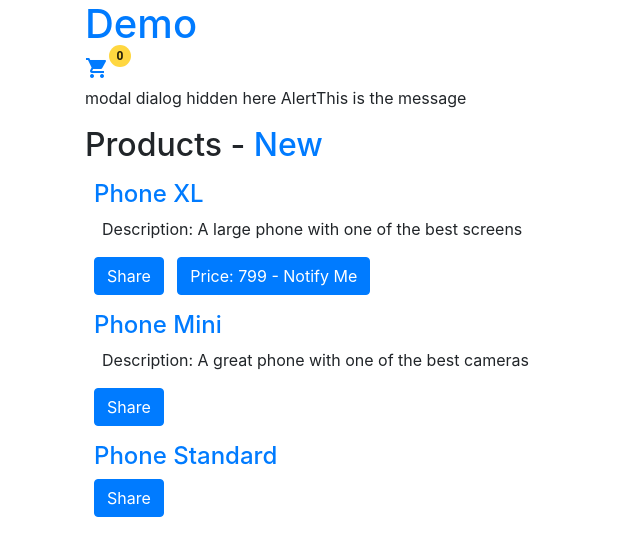
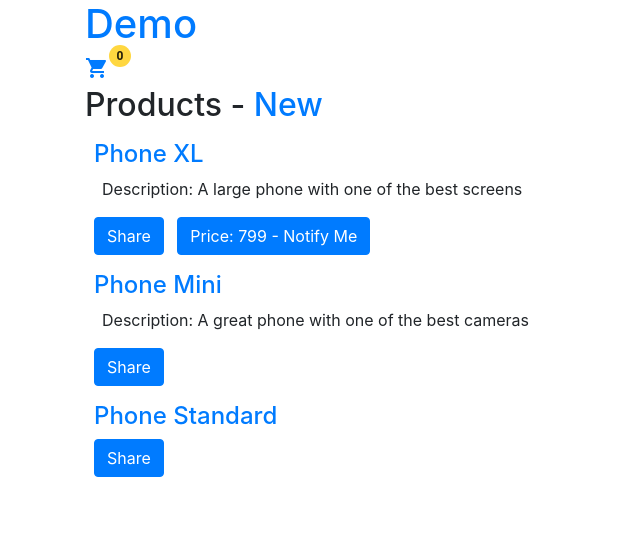
Before and after one commit to s2iwi2s/angular-demo-s2iwi2s, an Angular app: page / in a window 1280 px wide. Shown: the top 556 px of the page, without its empty margins (0-640 px from the left). Built offline with nearby package versions, Linux system fonts and the light colour scheme.

Commit message:
1 file modified

```diff
--- a/src/app/app.component.html
+++ b/src/app/app.component.html
@@ -1,7 +1,6 @@
 <div class="container">
 
 <app-top-bar></app-top-bar>
-<app-modal></app-modal>
 
 <router-outlet></router-outlet>
 </div>
```
